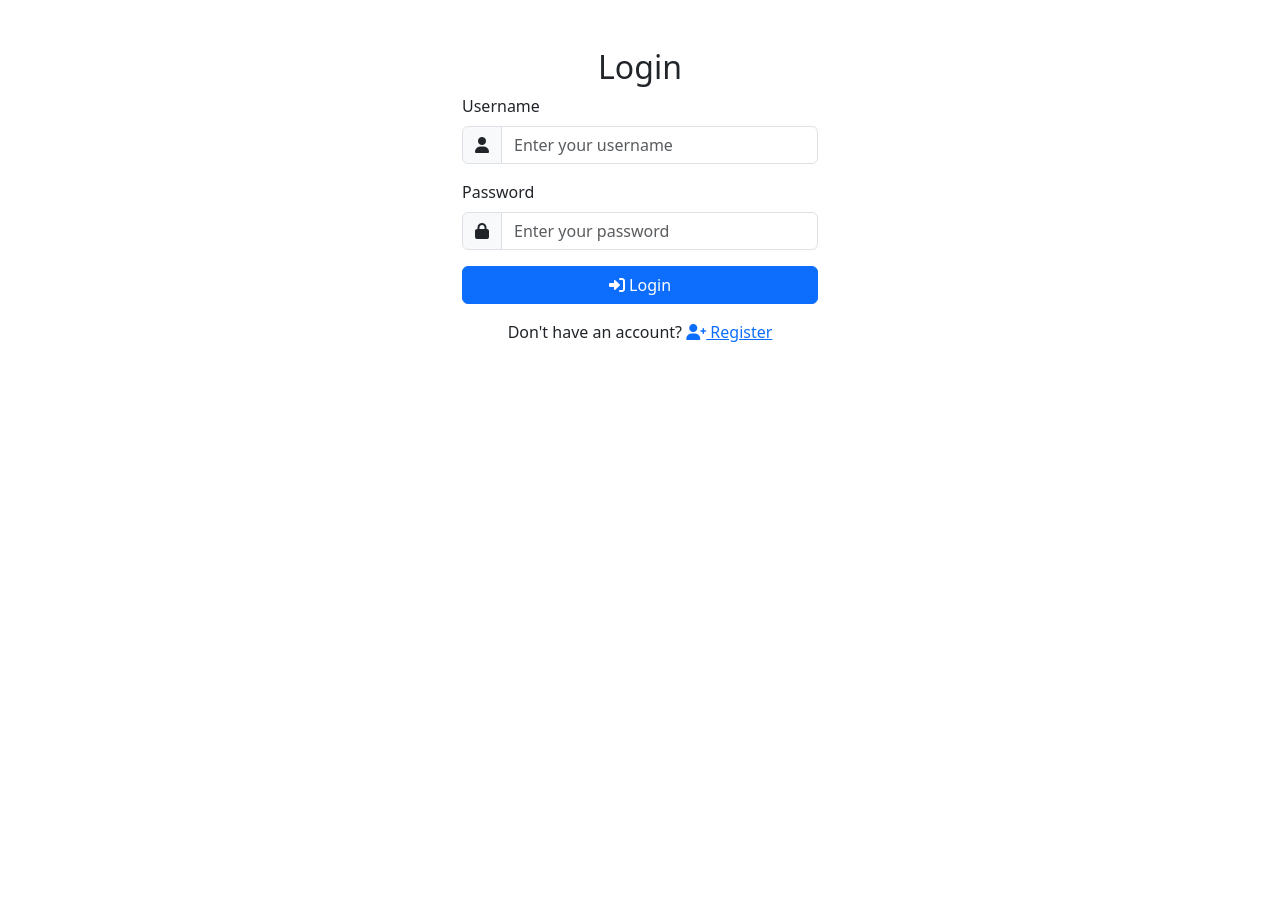
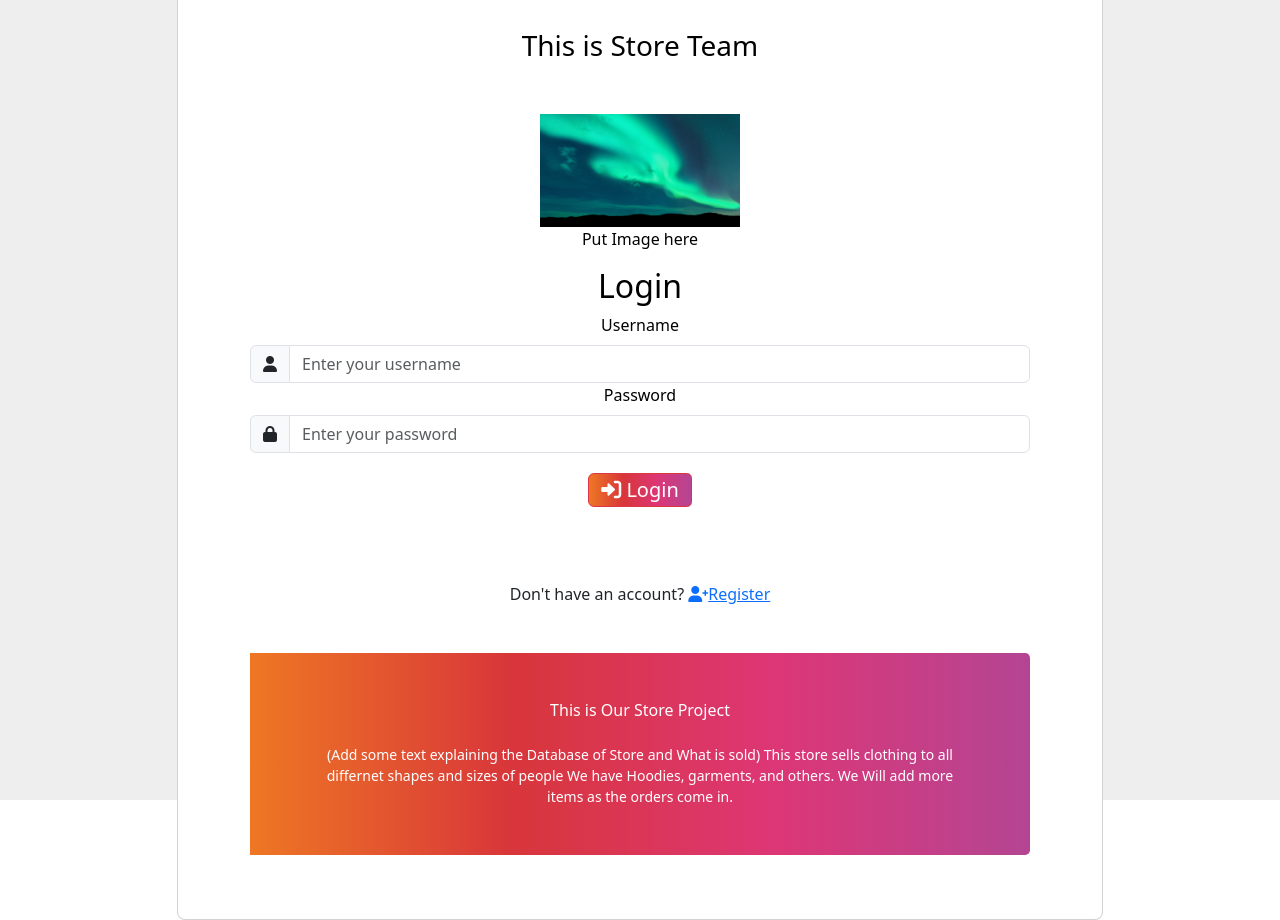
Before and after one commit to arcelda/Starter_Project, a PHP site: page / in a window 1280 px wide. Before the commit the page ends 342 px from the top, so only its background shows below. Run offline with PHP 8.4, Linux system fonts and the light colour scheme.

Commit message:
Changed the Index added color and card

```diff
--- a/css/styles.css
+++ b/css/styles.css
@@ -22,6 +22,30 @@ footer {
     margin-top: auto;
     height: 50px;
 }
+/* Added CSS Code for Login Page */
+.gradient-custom-2 {
+    /* fallback for old browsers */
+    background: #fccb90;
+
+    /* Chrome 10-25, Safari 5.1-6 */
+    background: -webkit-linear-gradient(to right, #ee7724, #d8363a, #dd3675, #b44593);
+
+    /* W3C, IE 10+/ Edge, Firefox 16+, Chrome 26+, Opera 12+, Safari 7+ */
+    background: linear-gradient(to right, #ee7724, #d8363a, #dd3675, #b44593);
+    }
+
+    @media (min-width: 768px) {
+    .gradient-form {
+    height: 100vh !important;
+    }
+    }
+    @media (min-width: 769px) {
+    .gradient-custom-2 {
+    border-top-right-radius: .3rem;
+    border-bottom-right-radius: .3rem;
+    }
+    }
+
 
 /* Styling the layout for responsiveness */
 #nav {
--- a/index.php
+++ b/index.php
@@ -11,15 +11,29 @@
     <!-- Font Awesome CSS -->
     <link href="https://cdnjs.cloudflare.com/ajax/libs/font-awesome/6.0.0-beta3/css/all.min.css" rel="stylesheet">
     <link rel="icon" type="image/x-icon" href="./includes/favicon.ico">
+    <link rel = "stylesheet" href = "css/styles.css">
 </head>
 
 <body>
-    <div class="container mt-5">
+    <section class = "h-100 gradient-form" style = "background-color: #eee">
+    <div class="container mt-5 py-5 h-100">
+        <div class = "row d-flex justify-content-center align-items-center h-100">
+         <div class = "col-xl-10">
+            <div class = "card rounded-3 text-black">
+                <div class = "row g-0">
+
+                        <div class = "card-body p-md-5 mx-md-4">
+                        <div class = "text-center">
+                        <h3 class = " mt-1 mb-5 pb-1"> This is Store Team </h3>
+                        <img src = "images/pic2.jpg" style ="width: 200px;" alt = "logo">
+                        <p> Put Image here </p>
+
+
                     <h2 class="text-center">Login</h2>
+                    <div data-mdv-input-init class = "form-outline mb-3">
                         <div class="row justify-content-center">
-            <div class="col-md-4">
                             <form action="process_login.php" method="POST">
-                    <div class="mb-3">
+                                <div class="mb-7">
                                     <label for="username" class="form-label">Username</label>
                                     <div class="input-group">
                                         <span class="input-group-text"><i class="fas fa-user"></i></span>
@@ -27,7 +41,9 @@
                                         placeholder="Enter your username" required>
                                     </div>
                                 </div>
-                    <div class="mb-3">
+
+
+                    <div data-mdb-input-init class ="form-outline mb-3">
                         <label for="password" class="form-label">Password</label>
                         <div class="input-group">
                             <span class="input-group-text"><i class="fas fa-lock"></i></span>
@@ -35,16 +51,40 @@
                                 placeholder="Enter your password" required>
                         </div>
                     </div>
-                    <button type="submit" class="btn btn-primary w-100">
-                        <i class="fas fa-sign-in-alt"></i> Login
-                    </button>
+                    <div class = "text-center pt-1 mb-5 pb-1">
+                   <!--  <button type="submit" class="btn btn-primary w-100"> -->
+                   <button data-mdb-button-init data-mdb-ripple-init class="btn btn-danger btn-block fa-lg gradient-custom-2 mb-3"
+                   type="button">
+                   <i class="fas fa-sign-in-alt"></i> Login</button>
+                </div>
+
+                <div class="d-flex align-items-center justify-content-center pb-4">
+                    <button type = "button" data-mdb-button-init data-mdb-ripple-init class = "btn btn-outlien-danger"><p>Don't have an account? <a href="register.php">
+                        <i class="fas fa-user-plus"></i>Register</a></p></button>
+                </div>
+            </div>
             </form>
-                <div class="text-center mt-3">
-                    <p>Don't have an account? <a href="register.php"><i class="fas fa-user-plus"></i> Register</a></p>
+            <div class = "d-flex align-items-center gradient-custom-2">
+                <div class = "text-white px-3 py-4 p-md-5 mx-md-4">
+                    <h6 class = "mb-4"> This is Our Store Project </h6>
+                    <p class = "small mb-0">
+                        (Add some text explaining the Database of Store and What is sold)
+                        This store sells clothing to all differnet shapes and sizes of people
+                        We have Hoodies, garments, and others. We Will add more items as the orders come in.
+
+                    </p>
+                </div>
+            </div>
+
+
         </div>
     </div>
 </div>
 </div>
+</div>
+</div>
+        </div>
+    </section>
 
     <!-- Bootstrap JS -->
     <script src="https://cdn.jsdelivr.net/npm/bootstrap@5.3.0-alpha1/dist/js/bootstrap.bundle.min.js"></script>
```
Also changed, not shown: images/Random.jpg (added), 1 other file. Lines whose indentation alone changed are shown as unchanged.
